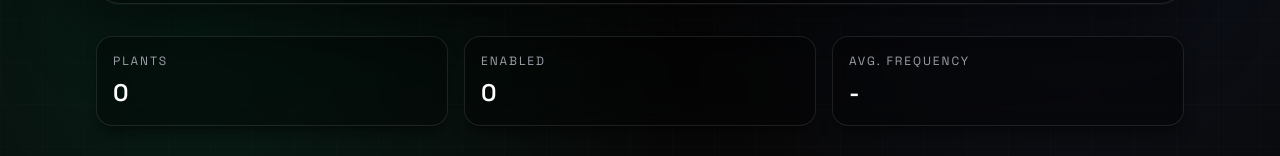
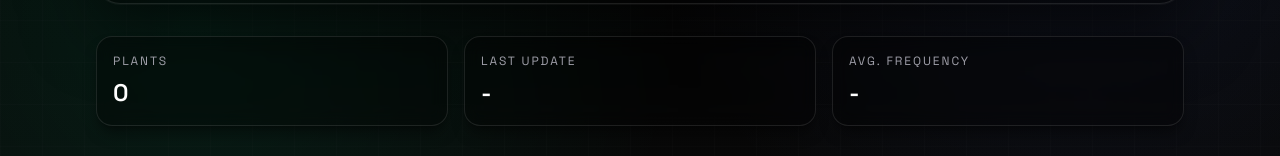
Before and after one commit to Marchand-Nicolas/watering, a Next.js app: page / in a window 1280 px wide. Shown: the part 190-346 px from the top of the page. Built offline with nearby package versions, Linux system fonts and the light colour scheme; no server answers.

Commit message:
feat: relative time card

```diff
--- a/app/dashboard-client.tsx
+++ b/app/dashboard-client.tsx
@@ -62,6 +62,32 @@ function isLastCallOlderThanOneDay(
   }
 
   return Date.now() - lastCallTime > MS_PER_DAY;
+}
+
+function formatRelativeTimeFromNow(timestampMs: number): string {
+  const diffMs = timestampMs - Date.now();
+  const absDiffMs = Math.abs(diffMs);
+
+  if (absDiffMs < 1_000) {
+    return "just now";
+  }
+  const seconds = Math.round(diffMs / 1_000);
+  if (Math.abs(seconds) < 60) {
+    return `${Math.abs(seconds)}s ago`;
+  }
+
+  const minutes = Math.round(diffMs / 60_000);
+  if (Math.abs(minutes) < 60) {
+    return `${Math.abs(minutes)}m ago`;
+  }
+
+  const hours = Math.round(diffMs / 3_600_000);
+  if (Math.abs(hours) < 24) {
+    return `${Math.abs(hours)}h ago`;
+  }
+
+  const days = Math.round(diffMs / 86_400_000);
+  return `${Math.abs(days)}d ago`;
 }
 
 type DashboardClientProps = {
@@ -414,6 +440,27 @@ export default function DashboardClient({ apiUrl }: DashboardClientProps) {
     [plants, detailsPlantId],
   );
 
+  const latestConnectionLabel = useMemo(() => {
+    const latestTimestamp = plants.reduce<number | null>((latest, plant) => {
+      if (!plant.last_call) {
+        return latest;
+      }
+
+      const parsed = Date.parse(plant.last_call);
+      if (!Number.isFinite(parsed)) {
+        return latest;
+      }
+
+      return latest === null || parsed > latest ? parsed : latest;
+    }, null);
+
+    if (latestTimestamp === null) {
+      return "-";
+    }
+
+    return formatRelativeTimeFromNow(latestTimestamp);
+  }, [plants]);
+
   const openPlantDetails = (plantId: number) => {
     setOrderDurationInput("");
     setDetailsPlantId(plantId);
@@ -516,10 +563,7 @@ export default function DashboardClient({ apiUrl }: DashboardClientProps) {
 
         <section className="grid grid-cols-1 gap-4 sm:grid-cols-3">
           <MetricCard label="Plants" value={plants.length.toString()} />
-          <MetricCard
-            label="Enabled"
-            value={plants.filter((plant) => plant.enabled).length.toString()}
-          />
+          <MetricCard label="Last update" value={latestConnectionLabel} />
           <MetricCard
             label="Avg. Frequency"
             value={
```
